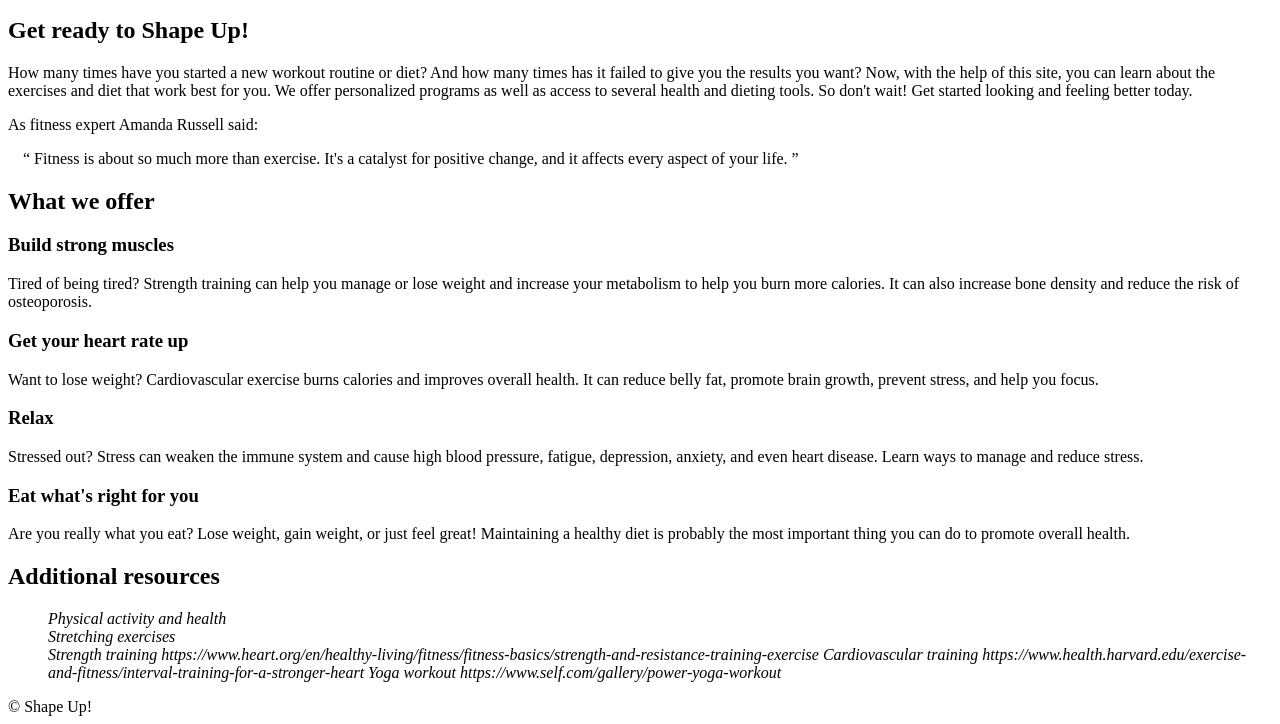
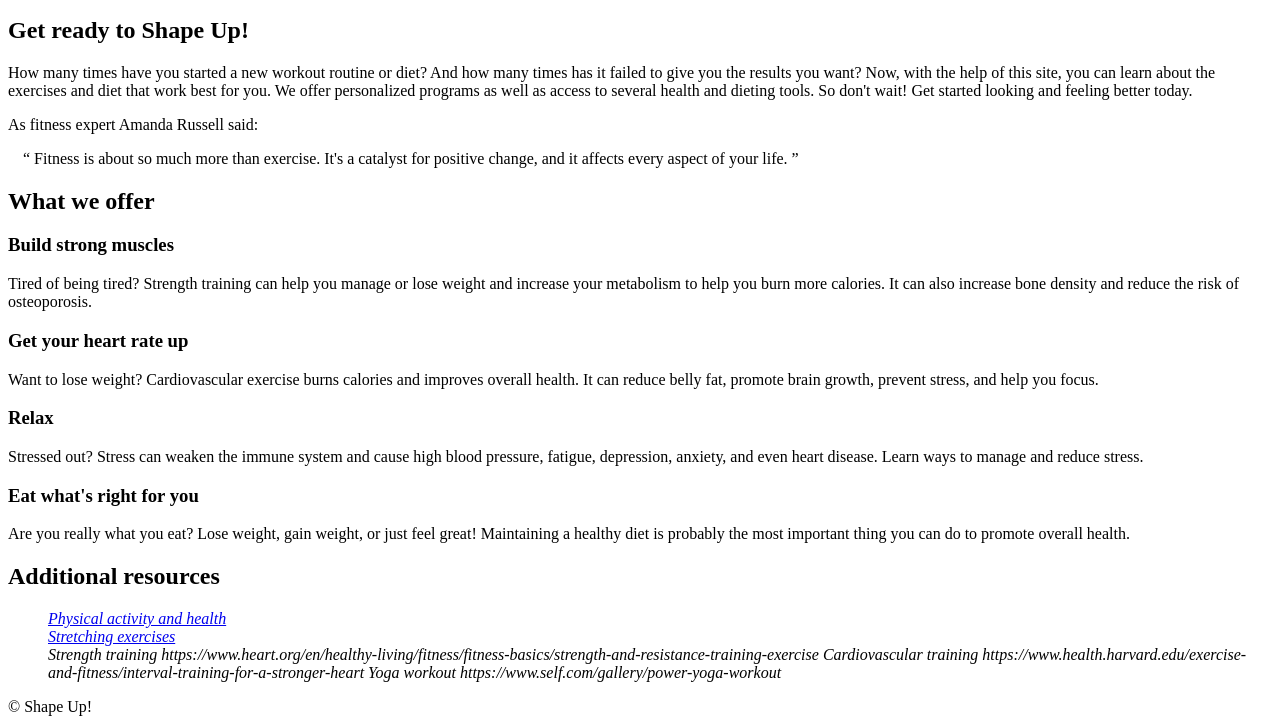
Before and after one commit to RahsanWatkinsCS/shape_up_exercises, a plain HTML site: page ch03/index.html in a window 1280 px wide. Shown: the part 214-938 px from the top of the page. Drawn offline with Linux system fonts and the light colour scheme.

Commit message:
finalPushed_4

```diff
--- a/ch03/index.html
+++ b/ch03/index.html
@@ -87,12 +87,13 @@ Additional resources
     <ul>
         <address>
 <il>
-<a href = "https://www.cdc.gov/physical-activity-basics/benefits/index.html" > </a>
-Physical activity and health<br></il>
+<a href = "https://www.cdc.gov/physical-activity-basics/benefits/index.html" >
+Physical activity and health</a><br></il>
 
 
-<il>Stretching exercises</il><br>
-<a href = "https://www.heart.org/en/healthy-living/fitness/fitness-basics/flexibility-exercise-stretching" ></a>
+<a href = "https://www.heart.org/en/healthy-living/fitness/fitness-basics/flexibility-exercise-stretching" >
+<il>Stretching exercises</a></il><br>
+
 
 <il>Strength training</il>
 https://www.heart.org/en/healthy-living/fitness/fitness-basics/strength-and-resistance-training-exercise
```
